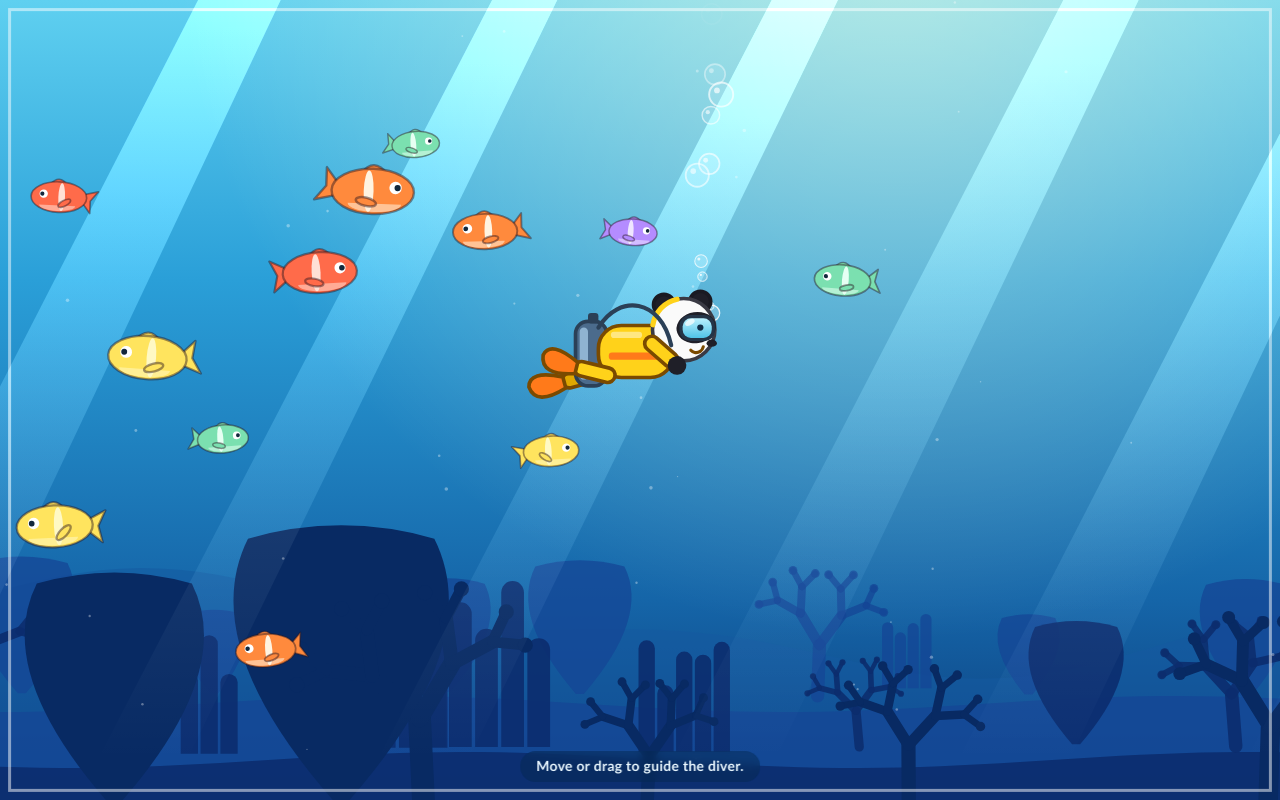
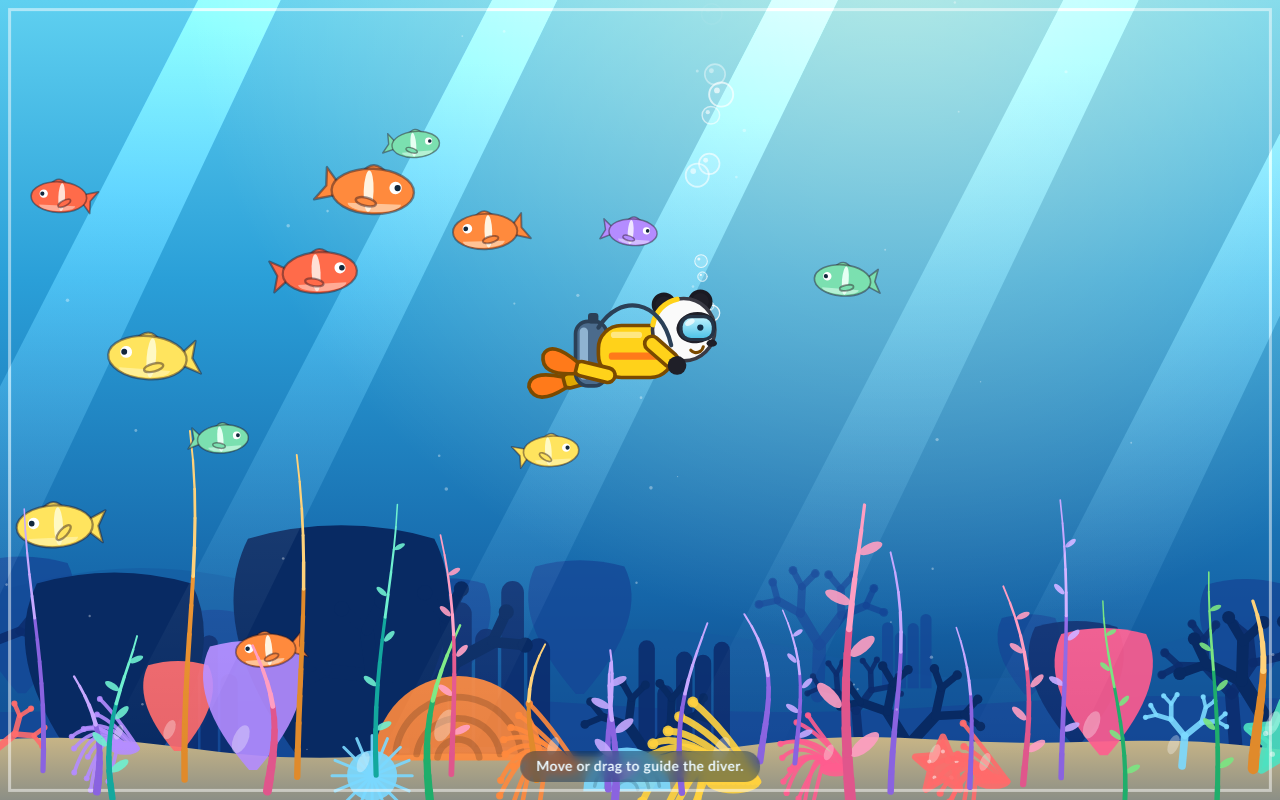
Before and after one commit to Athiyanaz/11_12_claude_training, a plain HTML site: page index.html in a window 1280 px wide. Drawn offline with Linux system fonts and the light colour scheme.

Commit message:
Add colorful sea plants, corals and swaying seaweed
Co-Authored-By: Claude Sonnet 5.5 <noreply@anthropic.com>
Claude-Session: https://claude.ai/code/session_01Ek3bE4yqoXFNKwWY7cQBYo

```diff
--- a/index.html
+++ b/index.html
@@ -115,6 +115,40 @@
       g.lineTo(W, H); g.closePath(); g.fill();
     }
 
+    // colourful reef: bright corals, anemones, starfish and urchins on the sea floor
+    // sandy floor to anchor everything
+    const sand = g.createLinearGradient(0, H * .9, 0, H);
+    sand.addColorStop(0, '#d8bf86'); sand.addColorStop(1, '#8c8f86');
+    g.fillStyle = sand; g.beginPath(); g.moveTo(0, H);
+    for (let x = 0; x <= W + 20; x += 20) g.lineTo(x, H * .935 - Math.sin(x * .006 + 2) * H * .012 - Math.sin(x * .017) * 4);
+    g.lineTo(W, H); g.closePath(); g.fill();
+    const PAL = ['#ff5d8f', '#ff8a3d', '#ffd23f', '#b48cff', '#4de3c1', '#ff6b6b', '#7bd9ff', '#c6f26b'];
+    const dr = mulberry(99), unit = Math.min(W, H);
+    const items = [];
+    const count = Math.max(10, Math.round(W / 85));
+    for (let i = 0; i < count; i++) {
+      items.push({ x: (i + dr() * .9) / count * (W + 60) - 30, y: H * (.935 + dr() * .06),
+                   h: unit * (.07 + dr() * .11), col: PAL[Math.floor(dr() * PAL.length)], kind: Math.floor(dr() * 7) });
+    }
+    items.sort((a, b) => a.y - b.y);
+    for (const it of items) {
+      g.save();
+      g.globalAlpha = .9;
+      g.fillStyle = it.col; g.strokeStyle = it.col; g.lineCap = 'round';
+      const { x, y, h } = it;
+      if (it.kind === 0) branchCoral(g, x, y, h, dr);
+      else if (it.kind === 1) fanCoral(g, x, y, h, dr);
+      else if (it.kind === 2) tubeCoral(g, x, y, h, dr);
+      else if (it.kind === 3) brainCoral(g, x, y, h * .6);
+      else if (it.kind === 4) anemone(g, x, y, h * .8, dr);
+      else if (it.kind === 5) starfish(g, x, y - h * .1, h * .35, it.col);
+      else urchin(g, x, y - h * .1, h * .28, dr);
+      // soft highlight so the shapes read as illustrated, not flat
+      g.globalAlpha *= .35; g.fillStyle = '#fff';
+      g.beginPath(); g.ellipse(x - h * .1, y - h * .25, h * .06, h * .12, .4, 0, 7); g.fill();
+      g.restore();
+    }
+
     // little postcard border
     g.strokeStyle = 'rgba(255,255,255,.5)'; g.lineWidth = 3;
     const m = Math.max(8, Math.min(W, H) * .012);
@@ -150,6 +184,74 @@
       g.moveTo(tx - w / 2, y); g.lineTo(tx - w / 2, y - th);
       g.arc(tx, y - th, w / 2, Math.PI, 0); g.lineTo(tx + w / 2, y);
       g.closePath(); g.fill();
+    }
+  }
+
+  function brainCoral(g, x, y, r) {
+    g.beginPath(); g.arc(x, y, r, Math.PI, 0); g.closePath(); g.fill();
+    g.save(); g.strokeStyle = 'rgba(0,0,0,.18)'; g.lineWidth = Math.max(1.5, r * .08);
+    for (let i = 1; i < 4; i++) { g.beginPath(); g.arc(x, y, r * i / 4, Math.PI * 1.05, Math.PI * 1.95); g.stroke(); }
+    g.restore();
+  }
+  function anemone(g, x, y, h, r) {
+    g.lineWidth = Math.max(3, h * .07);
+    for (let i = 0; i < 11; i++) {
+      const a = -Math.PI / 2 + (i - 5) * .22, len = h * (.7 + r() * .4);
+      g.beginPath(); g.moveTo(x + (i - 5) * h * .05, y);
+      g.quadraticCurveTo(x + Math.sin(a) * len * .5 + (r() - .5) * h * .3, y - len * .6, x + Math.sin(a) * len, y - Math.cos(a) * len);
+      g.stroke();
+      g.beginPath(); g.arc(x + Math.sin(a) * len, y - Math.cos(a) * len, g.lineWidth * .8, 0, 7); g.fill();
+    }
+    g.beginPath(); g.ellipse(x, y, h * .28, h * .12, 0, 0, 7); g.fill();
+  }
+  function starfish(g, x, y, r, col) {
+    g.beginPath();
+    for (let i = 0; i < 10; i++) {
+      const a = -Math.PI / 2 + i * Math.PI / 5, rr = i % 2 ? r * .45 : r;
+      g.lineTo(x + Math.cos(a) * rr, y + Math.sin(a) * rr);
+    }
+    g.closePath(); g.fill(); g.lineJoin = 'round'; g.lineWidth = r * .25; g.stroke();
+    g.fillStyle = 'rgba(255,255,255,.55)';
+    for (let i = 0; i < 5; i++) { const a = -Math.PI / 2 + i * Math.PI * .4; g.beginPath(); g.arc(x + Math.cos(a) * r * .5, y + Math.sin(a) * r * .5, r * .07, 0, 7); g.fill(); }
+  }
+  function urchin(g, x, y, r, rr) {
+    g.lineWidth = Math.max(2, r * .12);
+    for (let i = 0; i < 16; i++) { const a = i / 16 * 6.283; g.beginPath(); g.moveTo(x, y); g.lineTo(x + Math.cos(a) * r * 1.6, y + Math.sin(a) * r * 1.6); g.stroke(); }
+    g.beginPath(); g.arc(x, y, r, 0, 7); g.fill();
+  }
+
+  // ---------- swaying seaweed & kelp (animated) ----------
+  const weeds = [];
+  const WEED_COLS = [['#1fae6b', '#7ae582'], ['#13a89e', '#6ff0d0'], ['#e0568c', '#ff9ec2'], ['#8a63e0', '#c7a8ff'], ['#e08a2b', '#ffd27a']];
+  function initWeeds() {
+    weeds.length = 0;
+    const r = mulberry(5), n = Math.max(14, Math.round(W / 55));
+    for (let i = 0; i < n; i++) {
+      const c = WEED_COLS[Math.floor(r() * WEED_COLS.length)];
+      weeds.push({ x: (i + r()) / n * W, y: H * (.95 + r() * .06), h: H * (.14 + r() * .3), w: 5 + r() * 7,
+        ph: r() * 6.28, sp: .6 + r() * .6, sway: 10 + r() * 18, col: c, leaves: r() < .55, front: r() < .3 });
+    }
+  }
+  function drawWeeds(t, front) {
+    ctx.lineCap = 'round';
+    for (const k of weeds) {
+      if (k.front !== front) continue;
+      const n = 12; let px = k.x, py = k.y;
+      for (let i = 1; i <= n; i++) {
+        const u = i / n;
+        const x = k.x + Math.sin(t * k.sp + k.ph + u * 2.4) * k.sway * u + Math.sin(t * .5 + k.ph) * 4 * u * u * 4;
+        const y = k.y - u * k.h;
+        ctx.strokeStyle = u > .6 ? k.col[1] : k.col[0];
+        ctx.lineWidth = k.w * (1 - u * .72);
+        ctx.beginPath(); ctx.moveTo(px, py); ctx.lineTo(x, y); ctx.stroke();
+        if (k.leaves && i % 2 === 0 && i < n) {
+          const side = (i / 2) % 2 ? 1 : -1, len = k.w * 3.2 * (1 - u * .4);
+          ctx.fillStyle = k.col[1]; ctx.globalAlpha = .9;
+          ctx.beginPath(); ctx.ellipse(x + side * len * .5, y - len * .25, len * .5, len * .2, side * -.6 + Math.sin(t * k.sp + i) * .2, 0, 7); ctx.fill();
+          ctx.globalAlpha = 1;
+        }
+        px = x; py = y;
+      }
     }
   }
 
@@ -426,7 +528,7 @@
     canvas.width = Math.round(W * DPR); canvas.height = Math.round(H * DPR);
     S = Math.max(46, Math.min(130, Math.min(W, H) * .13));
     buildScene();
-    initFish();
+    initFish(); initWeeds();
     if (!diver.placed) {
       diver.x = target.x = W * .5; diver.y = target.y = H * .45; diver.placed = true;
     } else {
@@ -477,12 +579,14 @@
     ctx.setTransform(1, 0, 0, 1, 0, 0);
     ctx.drawImage(scene, 0, 0);
     ctx.setTransform(DPR, 0, 0, DPR, 0, 0);
+    drawWeeds(time, false);
     drawBeams(time);
     drawSpecks(time, dt);
     updateFish(dt);
     drawFish();
     drawBubbles();
     drawDiver(time);
+    drawWeeds(time, true);
 
     requestAnimationFrame(frame);
   }
```
